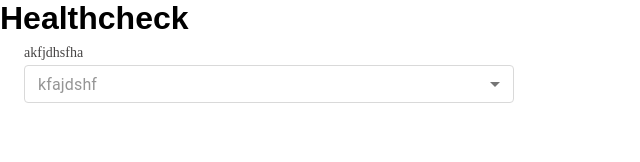
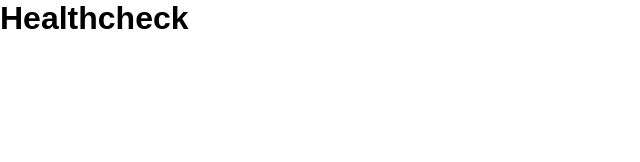
Before and after one commit to PeaksoftFrontend/HealthCheck-js2, a React (Vite) app: page / in a window 1280 px wide. Shown: the top 162 px of the page, without its empty margins (0-640 px from the left). Built offline with nearby package versions, Linux system fonts and the light colour scheme.

Commit message:
addForwardRef/toSelect

```diff
--- a/src/App.jsx
+++ b/src/App.jsx
@@ -1,21 +1,7 @@
-import { Select } from "./components/UI/Select";
-
 export const App = () => {
-  const name = [
-    {
-      label: "aziret",
-    },
-    {
-      label: "aza",
-    },
-    {
-      label: "azi",
-    },
-  ];
   return (
     <div>
       <h1>Healthcheck</h1>
-      <Select options={name} placeholder={"kfajdshf"} label={"akfjdhsfha"} />
     </div>
   );
 };
```
